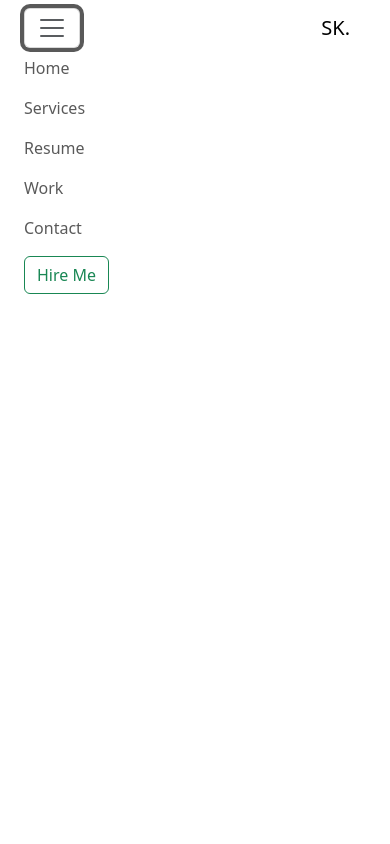
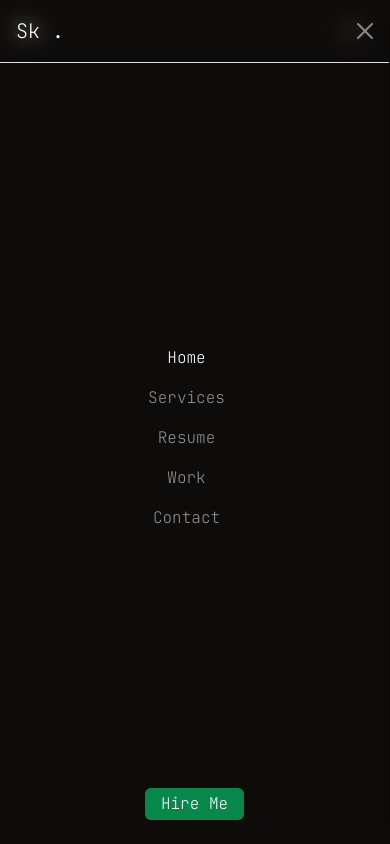
Before and after one commit to SandaruKaweesha/PORTFOLIO, a plain HTML site: page index.html in a window 390 px wide. Both pictures are taken after a click on the button "Toggle navigation". Drawn offline with nearby package versions, Linux system fonts and the light colour scheme.

Commit message:
Navbar commit

```diff
--- a/CSS/style.css
+++ b/CSS/style.css
@@ -1,4 +1,22 @@
-div{
-    width: 100px;
-    height: 100px;
+@import url('https://fonts.googleapis.com/css2?family=JetBrains+Mono:wght@200&display=swap');
+body{
+    background: rgb(11, 12, 11);
+    background-position: center;
+    background-size: cover;
+    background-repeat: no-repeat;
+     font-family: "JetBrains Mono", monospace;
 }
+
+.main-btn{
+    background-color:  rgba(0, 255, 136, 0.514);
+}
+
+
+@media (max-width:991px) {
+    .sidebar{
+       background:rgba(70, 46, 41,0.15);
+       backdrop-filter: blur(10px);
+
+
+    }
+}
--- a/index.html
+++ b/index.html
@@ -10,51 +10,73 @@
       integrity="sha384-QWTKZyjpPEjISv5WaRU9OFeRpok6YctnYmDr5pNlyT2bRjXh0JMhjY6hW+ALEwIH"
       crossorigin="anonymous"
     />
+
     <link rel="stylesheet" href="CSS/style.css" />
   </head>
-  <body>
+
+  <body class="vh-100 overflow-hidden ">
+    <nav class="navbar navbar-expand-lg navbar-dark bg-transparent">
       <div class="container">
-      <nav class="navbar navbar-expand-lg ">
-        <div class="container-fluid">
+        <!-- Logo -->
+        <a class="navbar-brand fs-3 fw-bold" href="#" >Sk<span style="color: rgb(0, 255, 136); font-weight: 700;">.</span></a>
+        <!-- Toggle Button -->
         <button
-            class="navbar-toggler"
+          class="navbar-toggler shadow-none border-0"
           type="button"
-            data-bs-toggle="collapse"
-            data-bs-target="#navbarTogglerDemo03"
-            aria-controls="navbarTogglerDemo03"
-            aria-expanded="false"
+          data-bs-toggle="offcanvas"
+          data-bs-target="#offcanvasNavbar"
+          aria-controls="offcanvasNavbar"
           aria-label="Toggle navigation"
         >
           <span class="navbar-toggler-icon"></span>
         </button>
-          <a class="navbar-brand" href="#">SK.</a>
-          <div class="collapse navbar-collapse" id="navbarTogglerDemo03">
-            <ul class="navbar-nav me-auto mb-2 mb-lg-0">
-              <li class="nav-item">
-                <a class="nav-link " aria-current="page" href="#">Home</a>
+
+        <!-- Side bar -->
+        <div
+          class="sidebar offcanvas offcanvas-start"
+          tabindex="-1"
+          id="offcanvasNavbar"
+          aria-labelledby="offcanvasNavbarLabel"
+        >
+
+          <!-- sidebar Header  -->
+          <div class="offcanvas-header text-white  border-bottom">
+            <h5 class="offcanvas-title" id="offcanvasNavbarLabel">Sk .</h5>
+            <button
+              type="button"
+              class="btn-close btn-close-white shadow-none"
+              data-bs-dismiss="offcanvas"
+              aria-label="Close"
+            ></button>
+          </div>
+
+          <!-- side bar body -->
+          <div class="offcanvas-body d-flex flex-column p-4 flex-lg-row p-lg-1">
+            <ul class="navbar-nav justify-content-center align-items-center fs-7 flex-grow-1 pe-3">
+              <li class="nav-item mx-2">
+                <a class="nav-link active" aria-current="page" href="#">Home</a>
               </li>
-              <li class="nav-item">
+              <li class="nav-item mx-2">
                 <a class="nav-link" href="#">Services</a>
               </li>
-              <li class="nav-item">
+              <li class="nav-item mx-2">
                 <a class="nav-link" href="#">Resume</a>
               </li>
-              <li class="nav-item">
+              <li class="nav-item mx-2">
                 <a class="nav-link" href="#">Work</a>
               </li>
-              <li class="nav-item">
+              <li class="nav-item mx-2">
                 <a class="nav-link" href="#">Contact</a>
               </li>
             </ul>
-            <form class="d-flex" role="search">
-              <button class="btn btn-outline-success" type="submit">
-                Hire Me
-              </button>
-            </form>
+            <!-- Hire Me Button -->
+             <div class="d-flex justify-content-center align-items-center gap-3 flex-lg-row">
+              <a href="#" class="text-white text-decoration-none px-3 py-1  rounded-2 main-btn">Hire Me</a>
+             </div>
+          </div>
         </div>
       </div>
     </nav>
-    </div>
 
     <script
       src="https://cdn.jsdelivr.net/npm/bootstrap@5.3.3/dist/js/bootstrap.bundle.min.js"
```
Also changed, not shown: img/fire.jpg (added). Lines whose indentation alone changed are shown as unchanged.
